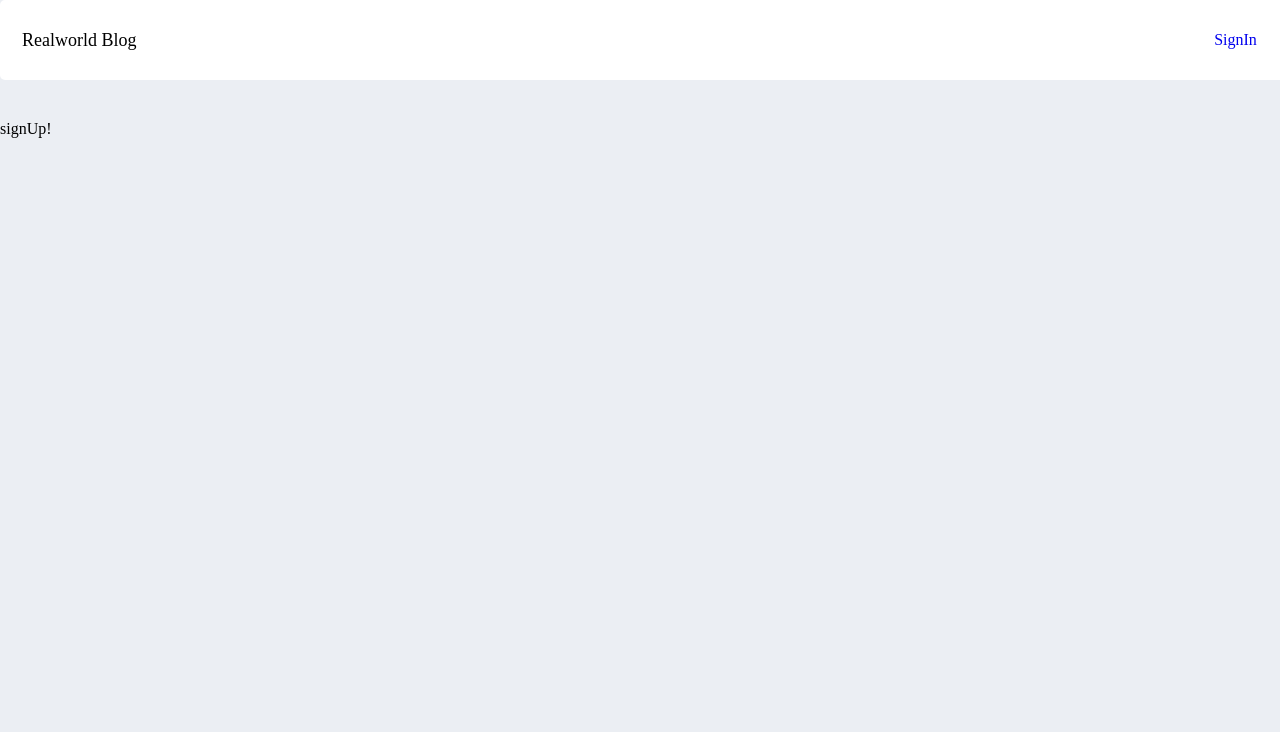
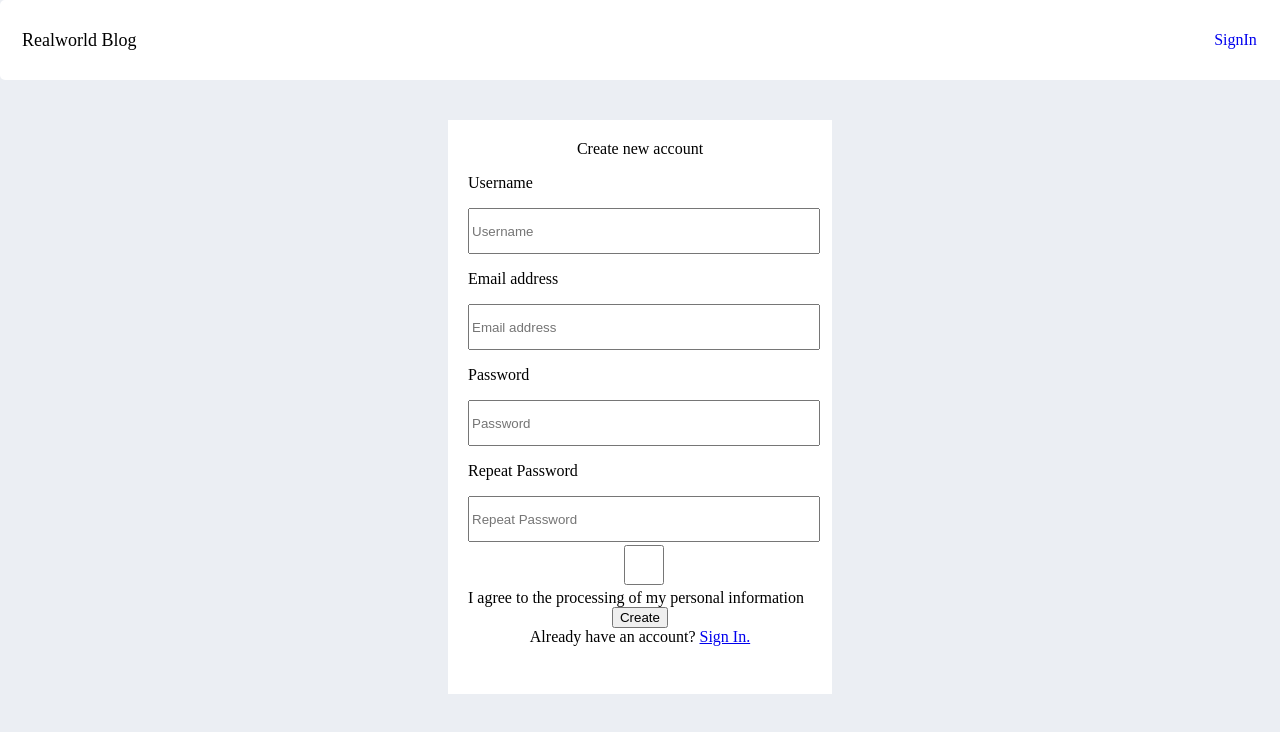
Before and after one commit to mddementor/blog, a React (Vite) app: page /register in a window 1280 px wide. Shown: the top 732 px of the page. Built offline with nearby package versions, Linux system fonts and the light colour scheme.

Commit message:
начало работы со стейтом инпутов

```diff
--- a/src/components/postList.tsx
+++ b/src/components/postList.tsx
@@ -14,6 +14,7 @@ const PostList =  () => {
     const dispatch = useDispatch<AppDispatch>();
 
     const postData = useSelector(( state: RootState) => state.posts.postsData);
+    const totalPost = useSelector((state: RootState)=> state.posts.total)
 
     useEffect(() => {
         dispatch(getPosts(1))
@@ -39,7 +40,7 @@ const PostList =  () => {
             <div className='pagination-wrapper'>
                 <Pagination
                     defaultCurrent={1}
-                    total={500}
+                    total={totalPost}
                     onChange={handleChange}
                     showSizeChanger={false}
                 />
--- a/src/pages/SignUp.tsx
+++ b/src/pages/SignUp.tsx
@@ -1,8 +1,37 @@
+import { Link } from "react-router-dom";
 
 
 const SignUp = () => {
     return (
-        <div>signUp!</div>
+        <div className='register-window'>
+            <div>Create new account</div>
+            <label>
+                <p>Username</p>
+                <input placeholder='Username'/>
+            </label>
+            <label>
+                <p>Email address</p>
+                <input placeholder='Email address'/>
+            </label>
+            <label>
+                <p>Password</p>
+                <input placeholder='Password'/>
+            </label>
+            <label>
+                <p>Repeat Password</p>
+                <input placeholder='Repeat Password'/>
+            </label>
+            <label>
+                <input type='checkbox'/>
+                I agree to the processing of my personal information
+            </label>
+            <button>
+                Create
+            </button>
+            <section>
+                Already have an account? <Link to='/login'>Sign In.</Link>
+            </section>
+        </div>
     )
 };
 
--- a/src/styles/index.scss
+++ b/src/styles/index.scss
@@ -5,3 +5,4 @@
 @use 'demoPost';
 @use 'fullPost';
 @use 'signwindow';
+@use 'registerWindow';
--- /dev/null
+++ b/src/styles/registerWindow.scss
@@ -0,0 +1,18 @@
+.register-window{
+  width: 344px;
+  height: 534px;
+  background-color: white;
+  margin-right: auto;
+  margin-left: auto;
+  display: flex;
+  align-items: center;
+  flex-direction: column;
+  padding: 20px;
+}
+.register-window label input {
+  height: 40px;
+  width: 100%;
+}
+.register-window label{
+  width: 100%;
+}
--- a/src/styles/signwindow.scss
+++ b/src/styles/signwindow.scss
@@ -15,6 +15,7 @@
   border: 0px;
   margin: 0px;
   background-color: $titleColor;
+
   color: $backgroundCardColor;
 }
 .login-button:hover{
```
Also changed, not shown: src/store/registerSlice.tsx (added, +27 -0 lines).
